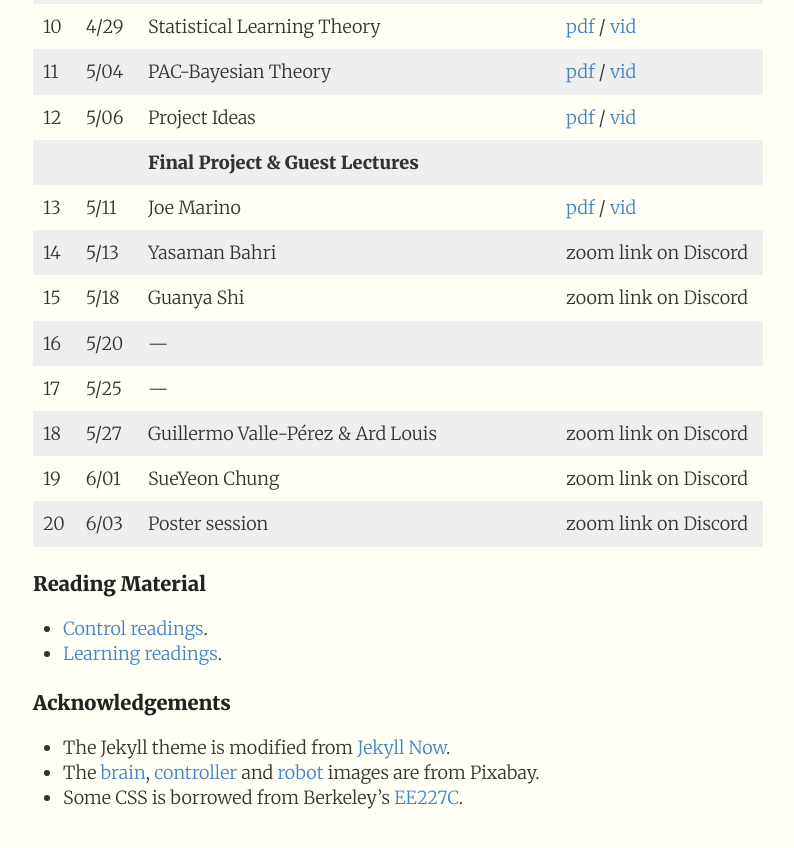
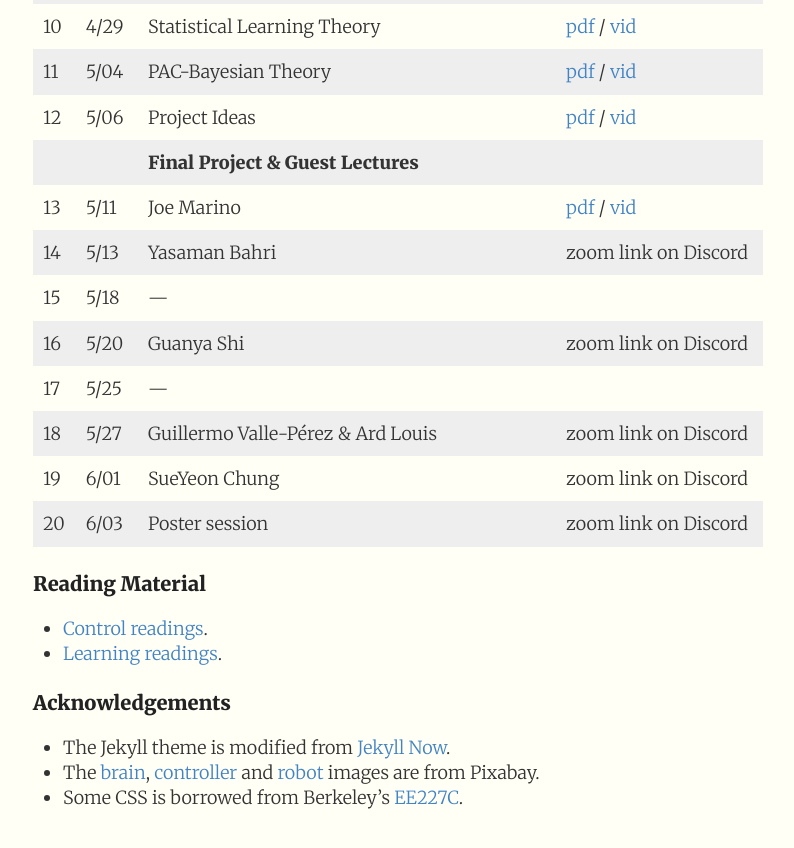
Before and after one commit to 1five9/1five9.github.io, a Jekyll site: the page built from index.md, in a window 1280 px wide and 900 px high, scrolled down 2796 px. Shown: the top 848 px of the window, without its empty margins (242-1036 px from the left). Built offline with Jekyll 4.4.1, drawn with Linux system fonts in a browser that asks for light colours.

Commit message:
move lec

```diff
--- a/index.md
+++ b/index.md
@@ -88,8 +88,8 @@ The final project will be conducted during the last four weeks of class. Student
 |    |           | **Final Project & Guest Lectures**     |  |
 | 13 | 5/11      | Joe Marino                             | [pdf](/slides/guest/marino.pdf) / [vid](https://caltech.zoom.us/rec/play/rKK9PNaM7dtfHEHEcJO0wxoB98Kde7vY_Ge63TjIfe_ATBxQwrL0NIs39vdk8bb9RJ-Kg57Ty4KK2Sdg.8RdlP3SKDlyAogR9) |
 | 14 | 5/13      | Yasaman Bahri       				      | zoom link on Discord |
-| 15 | 5/18      | Guanya Shi	            			  | zoom link on Discord |
-| 16 | 5/20      | —	            				      |  |
+| 15 | 5/18      | —	            			  		  |  |
+| 16 | 5/20      | Guanya Shi	            			  | zoom link on Discord |
 | 17 | 5/25      | —	            				      |  |
 | 18 | 5/27      | Guillermo Valle-Pérez & Ard Louis	  | zoom link on Discord |
 | 19 | 6/01      | SueYeon Chung	                      | zoom link on Discord |
```
